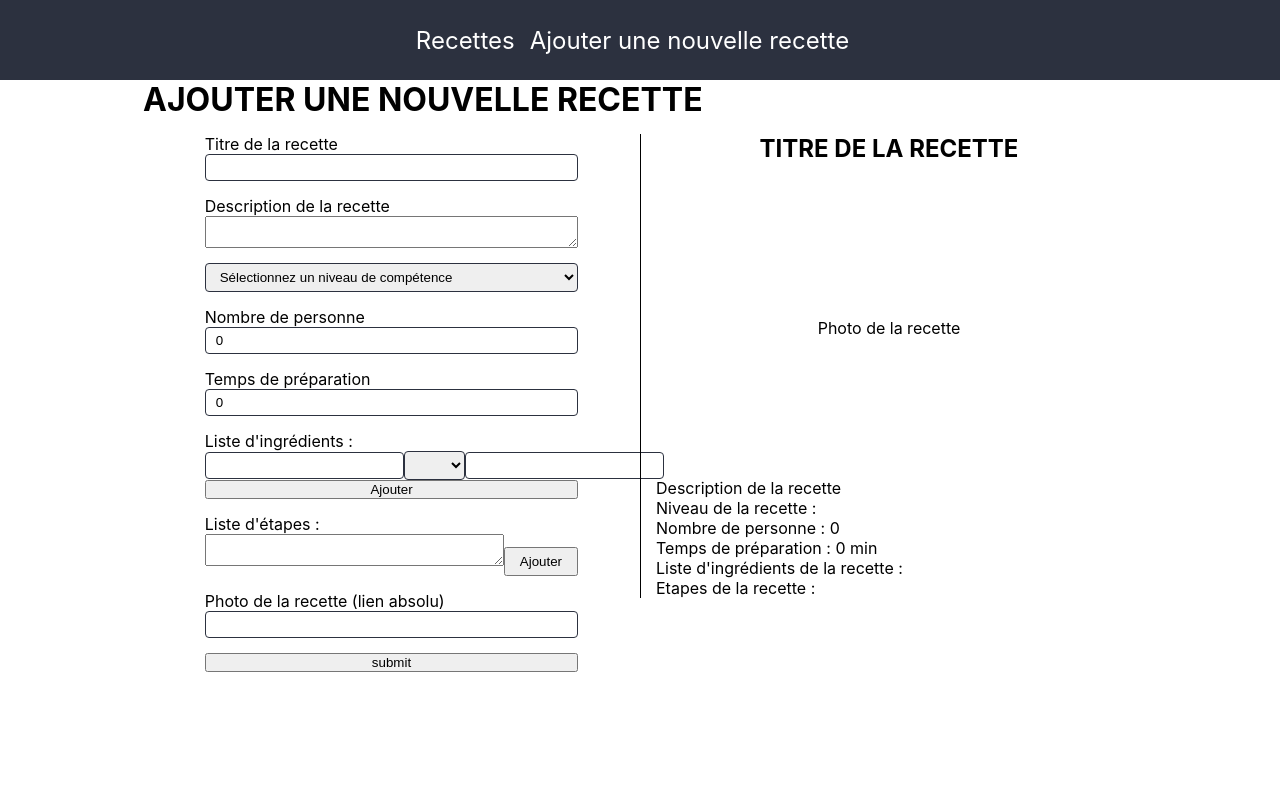
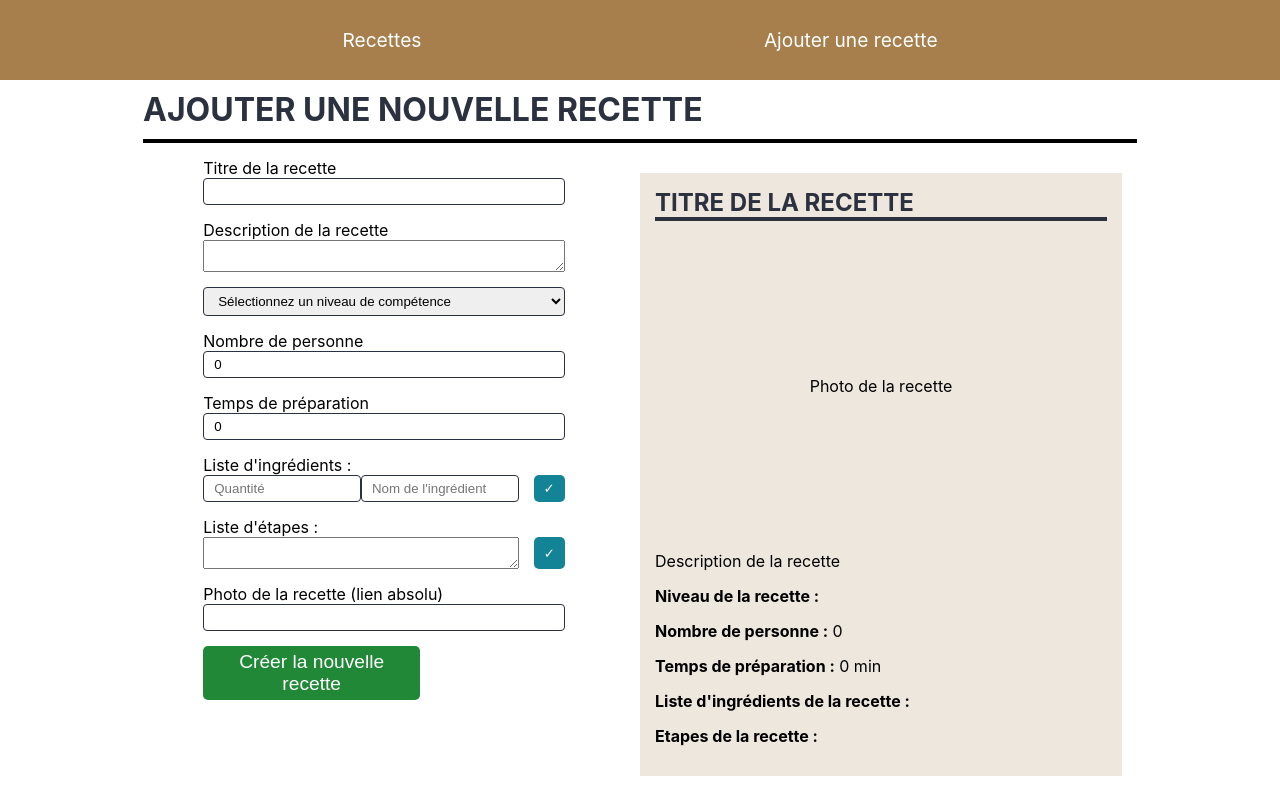
Before and after one commit to RenaudPavie/cantina-client, a React (Create React App) app: page /new-recipe in a window 1280 px wide. Built offline with nearby package versions, Linux system fonts and the light colour scheme.

Commit message:
add css, improve and add func [massive commit]

```diff
--- a/src/App.css
+++ b/src/App.css
@@ -1,16 +1,15 @@
 .App-header {
-  background-color: #2c313f;
+  background-color: #a77f4c;
   min-height: 80px;
   display: flex;
   align-items: center;
-  justify-content: center;
+  justify-content: space-evenly;
 }
 .App-header a {
   color: #fff;
-  margin-right: 15px;
   position: relative;
   font-weight: 400;
-  font-size: 1.5rem
+  font-size: 1.2rem
 }
 .App {
   display: flex;
@@ -53,7 +52,6 @@
   height: 100%;
 }
 @media screen and (max-width:1169.98px) {
-
   .recipe-col{
     width: 60%;
   }
@@ -80,9 +78,14 @@
 .filter-group {
   position: sticky;
   top: 15px;
-  border: 1px solid black;
-  background-color: #2c313f;
+  background-color: #a77f4c;
   padding:15px
+}
+.filter-group input {
+  padding:5px
+}
+#searchBar {
+  padding: 5px;
 }
 .filter-item {
   display: flex;
@@ -96,7 +99,7 @@
   justify-content: space-evenly;
 }
 .filter-item .nbPers input {
-  max-width: 40px;
+  max-width: 50px;
 }
 .filter-checkbox {
   display: flex;
@@ -112,6 +115,7 @@
 }
 .recipe {
   display: flex;
+  width: 100%;
 }
 .recipeWrapper img {
   width: 100%;
@@ -121,6 +125,7 @@
 }
 .recipe .recipe-text {
   padding-right:15px;
+  width: 100%;
 }
 .recipe-text p {
   font-size: 1.1em;
@@ -141,12 +146,20 @@
 }
 .ingredients li::before {
   content:'';
-  width: 7px;
+  width: 5px;
   height: 2px;
-  background-color: black;
+  background-color: #2c313f;
   position: absolute;
-  left: 0;
+  left: 2px;
   top: 50%;
+}
+@media screen and (max-width: 850px) {
+  .recipe {
+    flex-direction: column;
+  }
+  .recipe .ingredients {
+    width: 100%;
+  }
 }
 /* Formulaire d'ajout de recette */
 
@@ -155,16 +168,11 @@
   margin-bottom: 50px;
 
 }
-.form-add .row {
-  display: flex;
-  align-items: center;
-  justify-content: center;
-  width: 100%;
-}
 .col {
   width: 50%;
   padding: 0 15px;
 }
+
 .form {
   width: 80%;
   margin: auto;
@@ -178,25 +186,19 @@
   width: 100%;
   margin-bottom: 15px;
 }
-.listToAdd {
+.listToAdd,.addStep {
   display: flex;
   flex-direction: row;
-  align-items: center;
-  justify-content: flex-start;
+  justify-content: space-between
+}
+.listToAdd input {
+  width: 50%;
 }
 .addStep {
   flex-direction: row;
 }
-.btnAdd {
-  padding:5px 10px;
-  height: 100%;
+.addStep textarea {
   width: 100%;
-}
-.addStep textarea {
-  width: 80%;
-}
-.addStep button {
-  width: 20%;
 }
 .form-add label {
   margin-bottom: 5px;
@@ -211,12 +213,28 @@
   max-width: 100%;
 }
 .preview {
-  border-left :1px solid black;
-  padding: 0 15px;
-  height: 100%;
+  padding: 15px;
+  margin:15px;
+  background-color: #a77f4c30;
+}
+@media screen and (max-width:1169.98px) {
+
+  .row.formAdd {
+    flex-direction: column;
+  }
+  .col {
+    width: 100%;
+    padding:0;
+  }
+  .form {
+    width: 100%;
+  }
+  .preview {
+    padding: 15px;
+  }
 }
 .preview h2 {
-  text-align: center;
+  border-bottom:4px solid #2c313f;
 }
 .preview .img {
   width: 100%;
@@ -229,6 +247,70 @@
   max-width: 50%;
   max-height: 100%;
 }
+.preview p {
+  margin: 15px 0;
+  font-size: 1rem;
+}
+.preview ul {
+  list-style-type: disc;
+  padding-left: 25px;
+}
+.preview ol {
+  padding-left: 25px;
+}
+.preview li {
+  margin-bottom: 15px;
+}
+.preview li .btn {
+  margin-left: 15px;
+}
+
+.row-edit {
+  display: flex;
+  justify-content: space-between;
+  width: 100%;
+  border-bottom: 1px solid #2c313f;
+
+}
+
+/* Pages edit  */
+.edit-form {
+  background:#a77f4c30;
+  padding:15px;
+  margin-bottom: 15px;
+}
+.edit-col {
+  width: 33%;
+  display: flex;
+  flex-direction: column;
+  padding:15px
+}
+.edit-col:not(:last-child) {
+  border-right: 2px solid #2c313f;
+}
+@media screen and (max-width:1199.98px) {
+  .row-edit {
+    flex-direction: column;
+  }
+  .edit-col {
+    width: 100%;
+  }
+  .edit-col:not(:last-child) {
+    border-right: none;
+  }
+}
+.edit-form textarea,.edit-form input {
+  width: 100%;
+  max-width: 100%;
+  padding:5px;
+}
+.edit-form input[name="qte"],.edit-form input[name="qteIngredient"] {
+  width: 25%;
+}
+.list-item {
+  display: flex;
+  margin-bottom: 15px
+}
 
 /* BTN */
 .btn {
@@ -238,16 +320,33 @@
   border-radius: 5px;
   cursor: pointer;
 }
-.editBtn {
-  background-color: rgb(20, 98, 214);
+.addBtn {
+  margin-left: 15px;
 }
-.deleteBtn {
-  background-color: rgb(175, 50, 50);
+.editBtn,.addBtn {
+  background-color:#138496;
 }
-
+.deleteBtn,.removeBtn {
+  background-color: #dc3545;
+}
+.btn-col {
+  display: flex;
+  align-items: center;
+  justify-content: space-around;
+  margin-top: 30px;
+}
+.removeBtn {
+  margin-left: 15px;
+}
+.submitBtn{
+  background-color: #218838;
+  width: 60%;
+  padding: 5px;
+  font-size: 1.2em;
+}
 /* POPUP */
 .popup-container {
-  position: absolute;
+  position: fixed;
   width: 100%;
   height: 100%;
   background-color: rgba(0, 0, 0, 0.5);
@@ -259,14 +358,17 @@
 }
 .popup {
   width: 300px;
-  padding:15px;
-  height: 100px;
+  padding:20px;
+  max-height: 130px;
   background-color: white;
   display: flex;
   flex-direction: column;
-  justify-content: center;
+  justify-content: space-between;
   align-items: center;
   border-radius: 5px;
+}
+.popup p {
+  margin-bottom: 15px;
 }
 .popup .noBtn {
   background-color: rgb(20, 98, 214);
@@ -275,3 +377,12 @@
   background-color: rgb(175, 50, 50);
   margin-left: 15px;
 }
+
+div.alert-msg {
+  background-color: aliceblue;
+  padding:15px;
+  margin:15px 0
+}
+.bold {
+  font-weight: bold;
+}
--- a/src/App.js
+++ b/src/App.js
@@ -13,7 +13,7 @@ function App() {
       <div className="App">
         <header className="App-header">
           <NavLink to="/" activeClassName="selected" exact>Recettes</NavLink>
-          <NavLink to="/new-recipe" exact>Ajouter une nouvelle recette</NavLink>
+          <NavLink to="/new-recipe" exact>Ajouter une recette</NavLink>
         </header>
 
         {/* Accueil */}
--- a/src/index.css
+++ b/src/index.css
@@ -25,4 +25,5 @@ ul {
 h1,h2 {
  text-transform: uppercase;
  margin-bottom: 15px;
+ color:#2c313f
 }
--- a/src/views/AddRecipe.js
+++ b/src/views/AddRecipe.js
@@ -32,17 +32,18 @@ function AddRecette() {
         const {value} = e.target
         setNomIngredient(value)
     }
-    const [unitIngredient,setUnitIngredient] = useState("")
-    const handleUnitIngredient = e => {
-        const {value} = e.target
-        setUnitIngredient(value)
-    }
     const addIngredient = e => {
         e.preventDefault()
-        const unit = unitIngredient !== "" ? unitIngredient : ""
-        setState(prevState => ({...prevState,
-            ingredients: [...prevState.ingredients, [qteIngredient + unit ,nomIngredient]]
-        }));
+        if (nomIngredient !== "") {
+            setState(prevState => ({...prevState,
+                ingredients: [...prevState.ingredients, [qteIngredient ,nomIngredient]]
+            }));
+            setQteIngredient("")
+            setNomIngredient("")
+        } else {
+            alert('Aucun ingrédient détecté')
+        }
+
     }
 
     // Handle step
@@ -53,7 +54,6 @@ function AddRecette() {
     }
     const addEtape = e => {
         e.preventDefault()
-        console.log(e)
         if (etapes.length !== 0) {
             setState(prevState => ({...prevState,
                 etapes: [...prevState.etapes, etapes]
@@ -63,9 +63,11 @@ function AddRecette() {
             alert('Aucune étapes n\'a été détecté')
         }
     }
-    const removeFromList = (e,index,str) => {
+    const removeFromList = (e,index,str,arr) => {
         e.preventDefault()
-        const newArr = state.etapes.filter(item => item !== state.etapes[index] )
+        console.log(index)
+        const newArr = arr;
+        newArr.splice(index,1)
         setState(prevState => ({...prevState,
             [str]: newArr
         }))
@@ -84,7 +86,6 @@ function AddRecette() {
             photo: state.photo
         }
         const json = JSON.stringify(dataToSend)
-        console.log(json)
         fetch('http://localhost:9000/api/recipes',{
             headers: {
                 'Accept': 'application/json',
@@ -96,12 +97,13 @@ function AddRecette() {
         .then(res => res.json())
         .then(data => {
             console.log(data)
+            window.location.replace('/')
         })
     }
     return (
     <div className="container">
-        <h1>Ajouter une nouvelle recette</h1>
-        <div className="row">
+        <h1 className="mainTitle">Ajouter une nouvelle recette</h1>
+        <div className="row formAdd">
 
             <div className="col">
                 <form action="" className="form" onSubmit={handleSubmit}>
@@ -136,35 +138,25 @@ function AddRecette() {
                         <div className="form-item">
                             <label htmlFor="recette-ingredients">Liste d'ingrédients :</label>
                                 <div className="listToAdd">
-                                    <input type="number" min="0" name="qteIngredient" id="recette-ingredients" onChange={handleQteIngredient} value={qteIngredient}/>
-                                    <select name="unitIngredient" id="" onChange={handleUnitIngredient} value={unitIngredient}>
-                                        <option value=""></option>
-                                        <option value="mg">mg</option>
-                                        <option value="g">g</option>
-                                        <option value="ml">ml</option>
-                                        <option value="cl">cl</option>
-                                    </select>
-                                    <input type="text" name="nomIngredient" id="recette-tpsPrepa" onChange={handleNomIngredient} value={nomIngredient}/>
+                                    <input type="text" name="qteIngredient" placeholder="Quantité" id="recette-ingredients" onChange={handleQteIngredient} value={qteIngredient}/>
+
+                                    <input type="text" name="nomIngredient" placeholder="Nom de l'ingrédient" id="recette-tpsPrepa" onChange={handleNomIngredient} value={nomIngredient}/>
+                                    <button className="btn addBtn" onClick={addIngredient}>✓</button>
                             </div>
-                            <button onClick={addIngredient}>Ajouter</button>
                         </div>
 
                         <div className="form-item">
                             <label htmlFor="recette-etapes">Liste d'étapes :</label>
                             <div className="addStep">
                                 <textarea name="etapes" id="recette-etapes" onChange={handleEtapes} value={etapes}></textarea>
-                                <button type="button" className="btnAdd" onClick={addEtape}>Ajouter</button>
+                                <button type="button" className="btn addBtn" onClick={addEtape}>✓</button>
                             </div>
                         </div>
                         <div className="form-item">
                             <label htmlFor="photo">Photo de la recette (lien absolu)</label>
                             <input type="text" id="photo" name="photo" value={state.photo} onChange={handleChange} />
                         </div>
-
-
-
-
-                    <button>submit</button>
+                        <button className="btn submitBtn">Créer la nouvelle recette</button>
                 </form>
             </div>
             <div className="col preview">
@@ -172,29 +164,27 @@ function AddRecette() {
                     <h2>{state.titre !== "" ? state.titre : "Titre de la recette"}</h2>
                     {state.photo !== "" ? <div className="img"><img src={state.photo} alt="" /></div> : <div className="img"><p>Photo de la recette</p></div>}
 
-                    <p>{state.description !== "" ? state.description : "Description de la recette"}</p>
-                    <p>Niveau de la recette : {state.niveau}</p>
-                    <p>Nombre de personne : {state.personnes} {state.personnes === "1"  ? 'personne' : state.personnes > 1 ? 'personnes' : ""}</p>
-                    <p>Temps de préparation : {state.tempsPreparation} min</p>
-                    <p>Liste d'ingrédients de la recette :</p>
+                    <p className="description">{state.description !== "" ? state.description : "Description de la recette"}</p>
+                    <p><span className="bold">Niveau de la recette :</span> {state.niveau}</p>
+                    <p><span className="bold">Nombre de personne :</span> {state.personnes} {state.personnes === "1"  ? 'personne' : state.personnes > 1 ? 'personnes' : ""}</p>
+                    <p><span className="bold">Temps de préparation :</span> {state.tempsPreparation} min</p>
+                    <p><span className="bold">Liste d'ingrédients de la recette :</span></p>
                     <ul>
                         {state.ingredients && state.ingredients.map((el,i) => (
                             <li key={i}>
                                 {el[0]} - {el[1]}
-                                {/* <RemoveItemBtn id={i}/> */}
-                                <button onClick={e => removeFromList(e,i,"ingredients")}>X</button>
+                                <button className="removeBtn btn" onClick={e => removeFromList(e,i,"ingredients",state.ingredients)}>X</button>
                             </li>
                         ))}
                     </ul>
-                    <p>Etapes de la recette : </p>
-                    <ul>
+                    <p><span className="bold"> Etapes de la recette :</span> </p>
+                    <ol>
                         {state.etapes && state.etapes.map((el,i) => (
-                            <li key={i}>{el} {i}
-                                {/* <RemoveItemBtn list={state.etapes} id={i}/> */}
-                                <button onClick={e => removeFromList(e,i,"etapes")}>X</button>
+                            <li key={i}>{el}
+                                <button className="removeBtn btn" onClick={e => removeFromList(e,i,"etapes",state.etapes)}>X</button>
                             </li>
                         ))}
-                    </ul>
+                    </ol>
                 </div>
             </div>
         </div>
--- a/src/views/EditRecipe.js
+++ b/src/views/EditRecipe.js
@@ -15,7 +15,6 @@ function EditRecipe() {
         etapes: [],
         photo: ""
     })
-
     const handleChange = e => {
         const { name, value } = e.target;
         setNewData(prevState => ({
@@ -32,10 +31,71 @@ function EditRecipe() {
         })
     },[id])
 
-    const removeItem = (e,index) => {
+    const [etapes,setEtapes] = useState([])
+    const handleEtapes = e => {
+        const {value} = e.target
+        setEtapes(value)
+    }
+    const editEtapes = (e,index) => {
+        const {value} = e.target
+        const newValue = newData
+        newData.etapes[index] = value;
+        setNewData(newValue)
+    }
+    const addEtape = e => {
         e.preventDefault()
-        console.log(index)
+        if (etapes.length !== 0) {
+            setNewData(prevState => ({...prevState,
+                etapes: [...prevState.etapes, etapes]
+            }));
+            setEtapes([])
+        } else {
+            alert('Aucune étapes n\'a été détecté')
         }
+    }
+
+    // Handle list of ingredients
+    const [qteIngredient,setQteIngredient] = useState("")
+    const handleQteIngredient = e => {
+        const {value} = e.target
+        setQteIngredient(value)
+    }
+    const [nomIngredient,setNomIngredient] = useState("")
+    const handleNomIngredient = e => {
+        const {value} = e.target
+        setNomIngredient(value)
+    }
+    const editIngredient = (e,index) => {
+        const {name,value} = e.target
+        if  (name === "qte") {
+            const newValue = newData
+            newData.ingredients[index][0] = value;
+            setNewData(newValue)
+        } else if (name === "ingredients" && index !== null) {
+            const newValue = newData
+            newData.ingredients[index][1] = value;
+            setNewData(newValue)
+        }
+    }
+    const addIngredient = e => {
+        e.preventDefault()
+        setNewData(prevState => ({...prevState,
+            ingredients: [...prevState.ingredients, [qteIngredient ,nomIngredient]]
+        }));
+        setQteIngredient("")
+        setNomIngredient("")
+    }
+    const removeFromList = (e,index,str,arr) => {
+        e.preventDefault()
+        const newArr = arr;
+        newArr.splice(index, 1);
+        setNewData({
+        ...newData,
+            [str]: newArr
+        });
+    }
+
+    const [message,setMessage] = useState("")
     const handleSubmit = e => {
         e.preventDefault()
         const dataToSend = {
@@ -61,25 +121,28 @@ function EditRecipe() {
         .then(res => res.json())
         .then(data => {
             console.log(data)
+            setMessage(data.message)
         })
     }
 
     return (
         <div className="container">
-            <form action="" onSubmit={handleSubmit}>
-                <div>
+            <h1 className="mainTitle">Modification de recette</h1>
+            <form className="edit-form" onSubmit={handleSubmit}>
+                <div className="row-edit">
+
+                    <div className="edit-col">
+                        <h2>Informations</h2>
+                        <div className="form-item">
+                            <label htmlFor="titre">Titre de la recette : </label>
                             {newData &&
-                    <input type="text" name="titre" defaultValue={newData.titre} onChange={handleChange} />
+                                <input type="text" id="titre" name="titre" defaultValue={newData.titre} onChange={handleChange} />
                             }
                         </div>
-                <div>
+                        <div className="form-item">
+                            <label htmlFor="niveau">Niveau de la recette : </label>
                             {newData &&
-                    <input type="text" name="description" defaultValue={newData.description} onChange={handleChange} />
-                    }
-                </div>
-                <div>
-                    {newData &&
-                    <select name="niveau" id="recipte-niveau" name="niveau" defaultValue={newData.niveau} onChange={handleChange} >
+                            <select name="niveau" id="niveau" defaultValue={newData.niveau} onChange={handleChange} >
                                 <option value="">Sélectionnez un niveau de compétence</option>
                                 <option value="padawan">padawan</option>
                                 <option value="jedi">jedi</option>
@@ -87,50 +150,79 @@ function EditRecipe() {
                             </select>
                             }
                         </div>
-                <div>
+                        <div className="form-item">
+                            <label htmlFor="personnes">Nombre de personne : </label>
+
                             {newData &&
-                    <input type="number" min="0" defaultValue={newData.personnes} name="personnes" onChange={handleChange} />
+                                <input type="number" id="personnes" value={newData.personnes} name="personnes" onChange={handleChange} />
                             }
                         </div>
-                <div>
+                        <div className="form-item">
+                            <label htmlFor="tempsPreparation">Temps de préparation : </label>
                             {newData &&
-                    <textarea name="description" id="" defaultValue={newData.description} name="description" onChange={handleChange} ></textarea>
+                                <input type="number" id="tempsPreparation" value={newData.tempsPreparation} name="tempsPreparation" onChange={handleChange} />
                             }
                         </div>
-                <div>
+                        <div className="form-item">
+                            <label htmlFor="description">Description de la recette : </label>
+
+                            {newData &&
+                            <textarea name="description" id="description" defaultValue={newData.description} onChange={handleChange} ></textarea>
+                            }
+                        </div>
+                        <div className="form-item">
+                        <label htmlFor="photo">Photo de la recette : (lien absolu) </label>
+
+                    {newData &&
+                        <input type="text" name="photo" id="photo" defaultValue={newData.photo} onChange={handleChange} />
+                        }
+                    </div>
+                    </div>
+                    <div className="edit-col">
+                        <div className="form-item ingredient-list">
                             <h2>Liste d'ingrédients</h2>
                             <ul>
-                        {newData && newData.ingredients.map((e,i)  => (
-                            <li key={i}>
-                                <input type="number" defaultValue={e[0]} />
-                                <input type="text" defaultValue={e[1]} />
-                                <button onClick={e => removeItem(e,i)}>X</button>
+                                {newData.ingredients.map((el,i)  => (
+                                    <li key={i} className="list-item">
+                                        <input type="text" name="qte" defaultValue={el[0]} onChange={e => editIngredient(e,i)} />
+                                        <input type="text" name="ingredients" defaultValue={el[1]} onChange={e => editIngredient(e,i)} />
+                                        <button className="removeBtn btn" onClick={e => removeFromList(e,i,"ingredients",newData.ingredients)}>X</button>
                                     </li>
                                 ))}
-                        <li>
-                            <input type="number" />
-                            <input type="text"  />
-                            <button onClick={e => removeItem(e)}>X</button>
+                                <li className="list-item">
+                                    <input type="text" name="qteIngredient" onChange={handleQteIngredient} value={qteIngredient}/>
+                                    <input type="text" name="nomIngredient" onChange={handleNomIngredient} value={nomIngredient}/>
+                                    <button className="btn addBtn" onClick={addIngredient}>✓</button>
                                 </li>
                             </ul>
 
                         </div>
-                <div>
+                    </div>
+                    <div className="edit-col">
+                    <div className="form-item">
                         <h2>Liste d'étapes</h2>
-                    {newData && newData.etapes.map((e,i) => (
-                        <li key={i}>
-                            <textarea name="" id="" defaultValue={e} ></textarea>
-                            <button>X</button>
+                        <ol>
+                            {newData && newData.etapes.map((el,i) => (
+                                <li key={i} className="list-item">
+                                    <textarea name="etapes" id="etapes" onChange={e => editEtapes(e,i)} defaultValue={el} ></textarea>
+                                    <button className="removeBtn btn" onClick={e => removeFromList(e,i,"etapes",newData.etapes)}>X</button>
                                 </li>
                             ))}
+                            <li className="list-item">
+                                <textarea name="etapes" id="etapes" onChange={handleEtapes} value={etapes} ></textarea>
+                                <button onClick={addEtape} className="btn addBtn">✓</button>
+                            </li>
+                        </ol>
 
                     </div>
-                <div>
-                {newData &&
-                    <input type="text" name="photo" defaultValue={newData.photo} onChange={handleChange} />
+                </div>
+                </div>
+                {message &&
+                        <div className="alert-msg">{message}</div>
                     }
+                <div className="btn-col">
+                    <button className="btn submitBtn" type="submit">Modifier la recette</button>
                 </div>
-                <button type="submit">Modifier</button>
             </form>
         </div>
     )
```
Also changed, not shown: src/components/RecipeCard.js (+9 -2 lines), src/components/btn/DeleteBtn.js (+8 -0 lines), src/views/Recipe.js (+20 -7 lines). Lines whose indentation alone changed are shown as unchanged.
